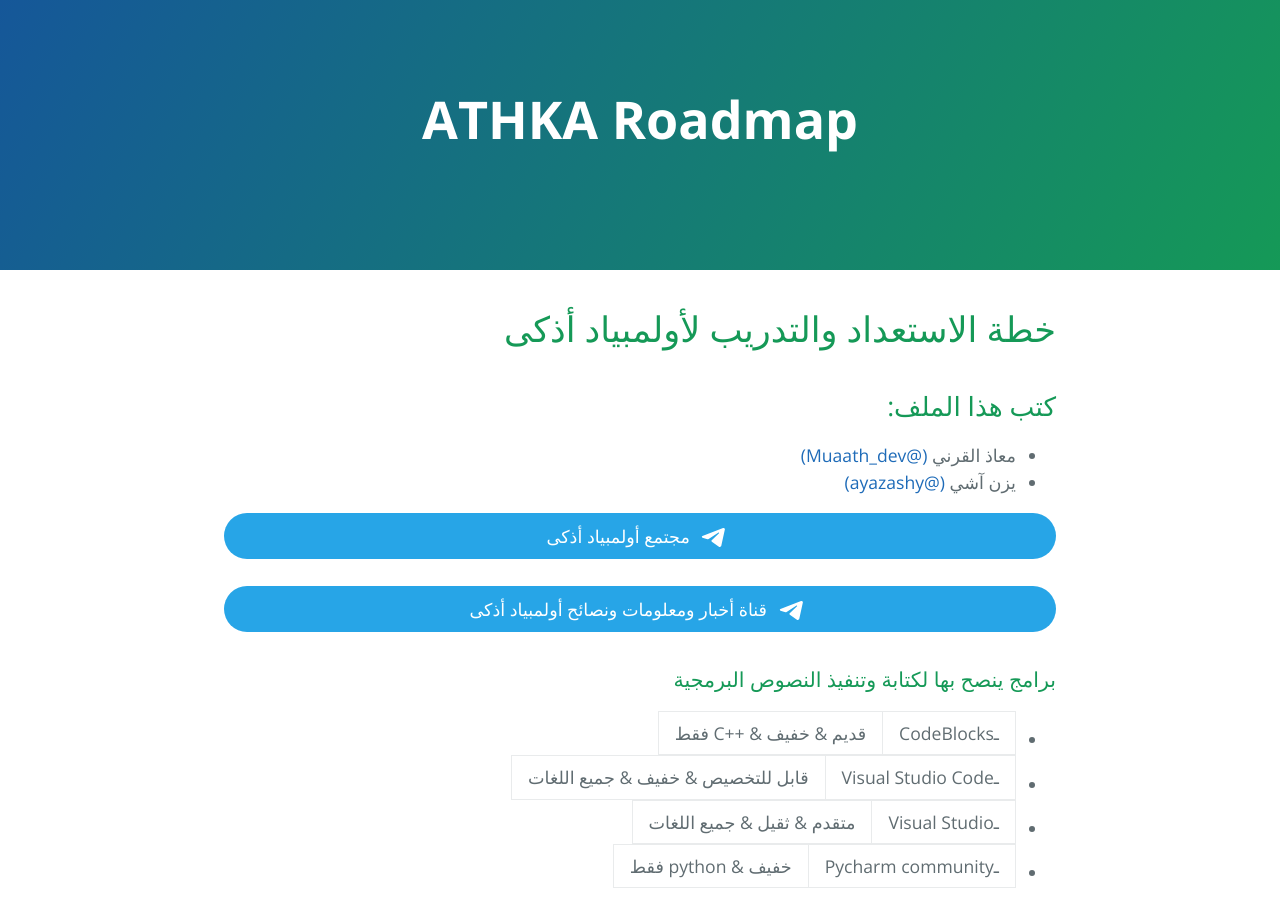
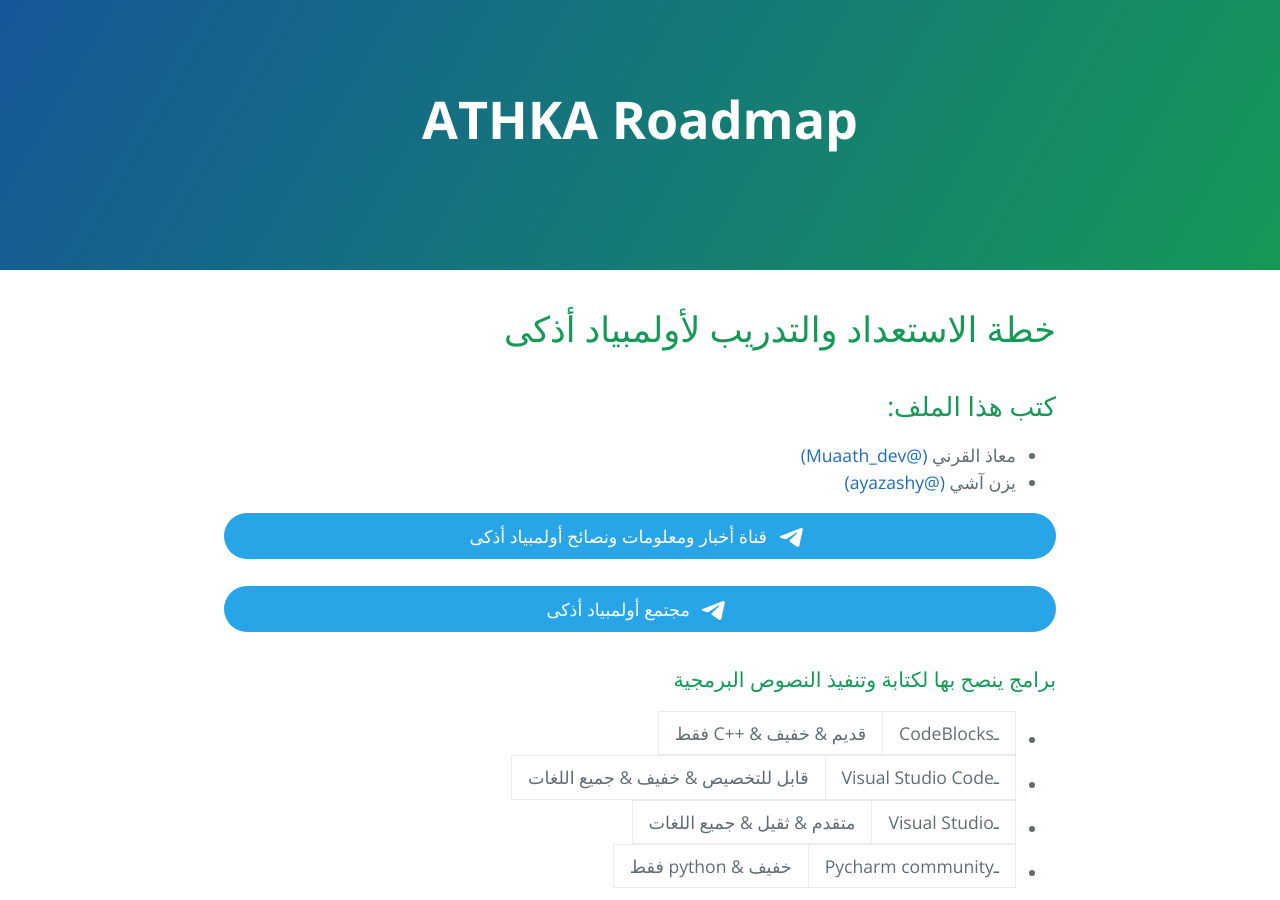
Before and after one commit to Teqaniaat/Teqaniaat, a Jekyll site: the page built from athka/athka_roadmap_ar.md, in a window 1280 px wide and 900 px high. Built offline with Jekyll 4.4.1, drawn with Linux system fonts in a browser that asks for light colours; the repository's description, which GitHub fills in, is left out.

Commit message:
Update athka-tgchannel.html

```diff
--- a/_includes/athka-tgchannel.html
+++ b/_includes/athka-tgchannel.html
@@ -1,3 +1,12 @@
+<a href="https://t.me/MawhibaNOPAI" target="_blank" class="tg-button">
+    <svg style="width: 39px;height:20px;vertical-align:middle;" viewBox="0 0 21 18">
+        <g fill="none">
+            <path fill="#ffffff" d="M0.554,7.092 L19.117,0.078 C19.737,-0.156 20.429,0.156 20.663,0.776 C20.745,0.994 20.763,1.23 20.713,1.457 L17.513,16.059 C17.351,16.799 16.62,17.268 15.88,17.105 C15.696,17.065 15.523,16.987 15.37,16.877 L8.997,12.271 C8.614,11.994 8.527,11.458 8.805,11.074 C8.835,11.033 8.869,10.994 8.905,10.958 L15.458,4.661 C15.594,4.53 15.598,4.313 15.467,4.176 C15.354,4.059 15.174,4.037 15.036,4.125 L6.104,9.795 C5.575,10.131 4.922,10.207 4.329,10.002 L0.577,8.704 C0.13,8.55 -0.107,8.061 0.047,7.614 C0.131,7.374 0.316,7.182 0.554,7.092 Z"></path>
+        </g>
+    </svg>
+    قناة أخبار ومعلومات ونصائح أولمبياد أذكى
+</a>
+<br>
 <a href="https://t.me/AthkaSA" target="_blank" class="tg-button">
     <svg style="width: 39px;height:20px;vertical-align:middle;" viewBox="0 0 21 18">
         <g fill="none">
@@ -6,12 +15,3 @@
     </svg>
     مجتمع أولمبياد أذكى
 </a>
-<br>
-<a href="https://t.me/MawhibaNOPAI" target="_blank" class="tg-button">
-    <svg style="width: 39px;height:20px;vertical-align:middle;" viewBox="0 0 21 18">
-        <g fill="none">
-            <path fill="#ffffff" d="M0.554,7.092 L19.117,0.078 C19.737,-0.156 20.429,0.156 20.663,0.776 C20.745,0.994 20.763,1.23 20.713,1.457 L17.513,16.059 C17.351,16.799 16.62,17.268 15.88,17.105 C15.696,17.065 15.523,16.987 15.37,16.877 L8.997,12.271 C8.614,11.994 8.527,11.458 8.805,11.074 C8.835,11.033 8.869,10.994 8.905,10.958 L15.458,4.661 C15.594,4.53 15.598,4.313 15.467,4.176 C15.354,4.059 15.174,4.037 15.036,4.125 L6.104,9.795 C5.575,10.131 4.922,10.207 4.329,10.002 L0.577,8.704 C0.13,8.55 -0.107,8.061 0.047,7.614 C0.131,7.374 0.316,7.182 0.554,7.092 Z"></path>
-        </g>
-    </svg>
-    قناة أخبار ومعلومات ونصائح أولمبياد أذكى
-</a>
```
